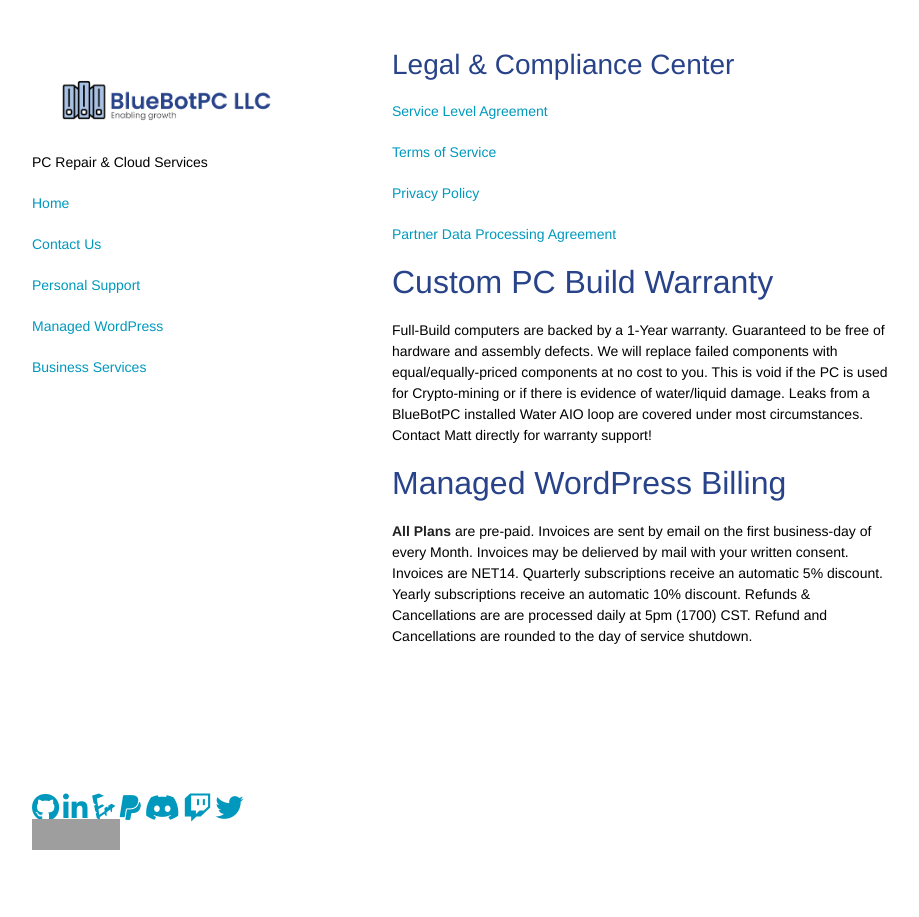
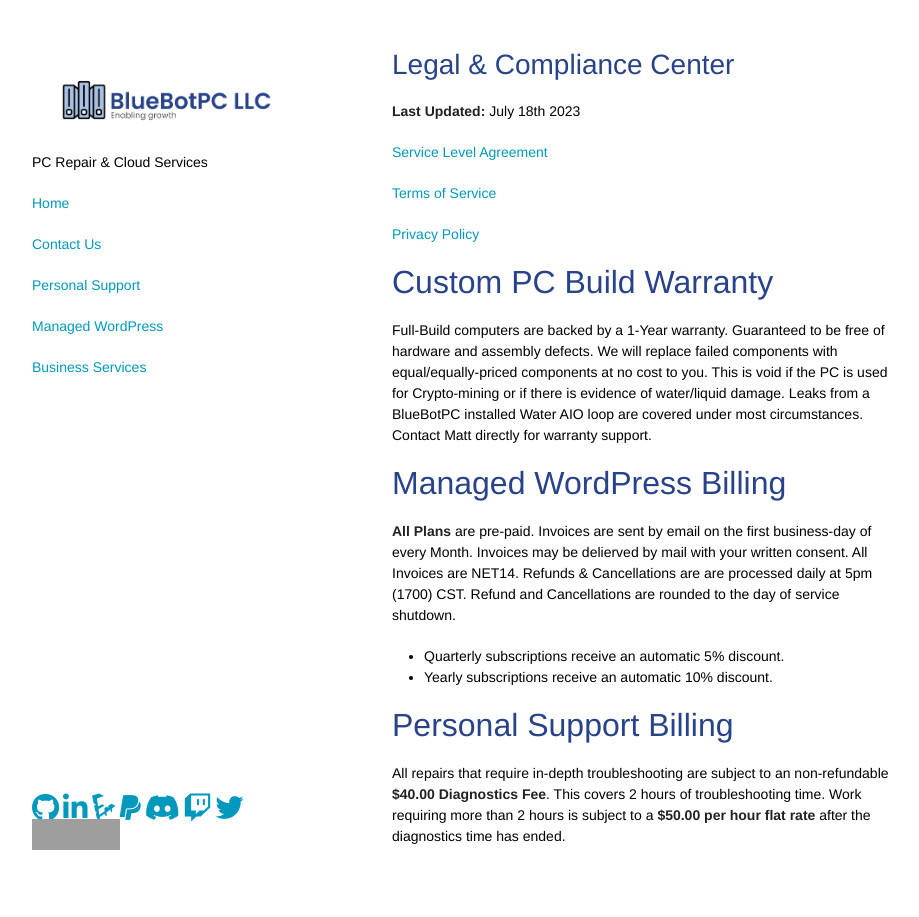
Before and after one commit to GoobyFRS/bluebotpc-web, a Jekyll site: the page built from pages/legal/legal.md, in a window 1280 px wide. Shown: the whole page, without its empty margins (178-1097 px from the left). Built offline with Jekyll 4.4.1, drawn with Linux system fonts in a browser that asks for light colours; nearby versions of some CDN libraries; our own code applies the rules of GitHub Pages for plain Markdown files; grey boxes are pictures that could not be loaded.

Commit message:
legal update 1

```diff
--- a/pages/legal/legal.md
+++ b/pages/legal/legal.md
@@ -2,6 +2,8 @@
 layout: default
 ---
 # Legal & Compliance Center
+
+**Last Updated:** July 18th 2023
 
 [Service Level Agreement](https://bluebotpc.com/pages/legal/sla)
 
@@ -9,12 +11,17 @@ layout: default
 
 [Privacy Policy](https://bluebotpc.com/pages/legal/privacy-policy)
 
-[Partner Data Processing Agreement](https://www.akamai.com/site/en/documents/akamai/partner-data-protection-agreement.pdf)
-
 ## Custom PC Build Warranty
 
-Full-Build computers are backed by a 1-Year warranty. Guaranteed to be free of hardware and assembly defects. We will replace failed components with equal/equally-priced components at no cost to you. This is void if the PC is used for Crypto-mining or if there is evidence of water/liquid damage. Leaks from a BlueBotPC installed Water AIO loop are covered under most circumstances. Contact Matt directly for warranty support!
+Full-Build computers are backed by a 1-Year warranty. Guaranteed to be free of hardware and assembly defects. We will replace failed components with equal/equally-priced components at no cost to you. This is void if the PC is used for Crypto-mining or if there is evidence of water/liquid damage. Leaks from a BlueBotPC installed Water AIO loop are covered under most circumstances. Contact Matt directly for warranty support.
 
 ## Managed WordPress Billing
 
-**All Plans** are pre-paid. Invoices are sent by email on the first business-day of every Month. Invoices may be delierved by mail with your written consent. Invoices are NET14. Quarterly subscriptions receive an automatic 5% discount. Yearly subscriptions receive an automatic 10% discount. Refunds & Cancellations are are processed daily at 5pm (1700) CST. Refund and Cancellations are rounded to the day of service shutdown.
+**All Plans** are pre-paid. Invoices are sent by email on the first business-day of every Month. Invoices may be delierved by mail with your written consent. All Invoices are NET14. Refunds & Cancellations are are processed daily at 5pm (1700) CST. Refund and Cancellations are rounded to the day of service shutdown.
+
+- Quarterly subscriptions receive an automatic 5% discount.
+- Yearly subscriptions receive an automatic 10% discount.
+
+## Personal Support Billing
+
+All repairs that require in-depth troubleshooting are subject to an non-refundable **$40.00 Diagnostics Fee**. This covers 2 hours of troubleshooting time. Work requiring more than 2 hours is subject to a **$50.00 per hour flat rate** after the diagnostics time has ended.
```
Also changed, not shown: pages/legal/billing.md (deleted, +0 -12 lines), pages/legal/privacy-policy.md (+6 -0 lines), pages/legal/sla.md (+27 -13 lines).
